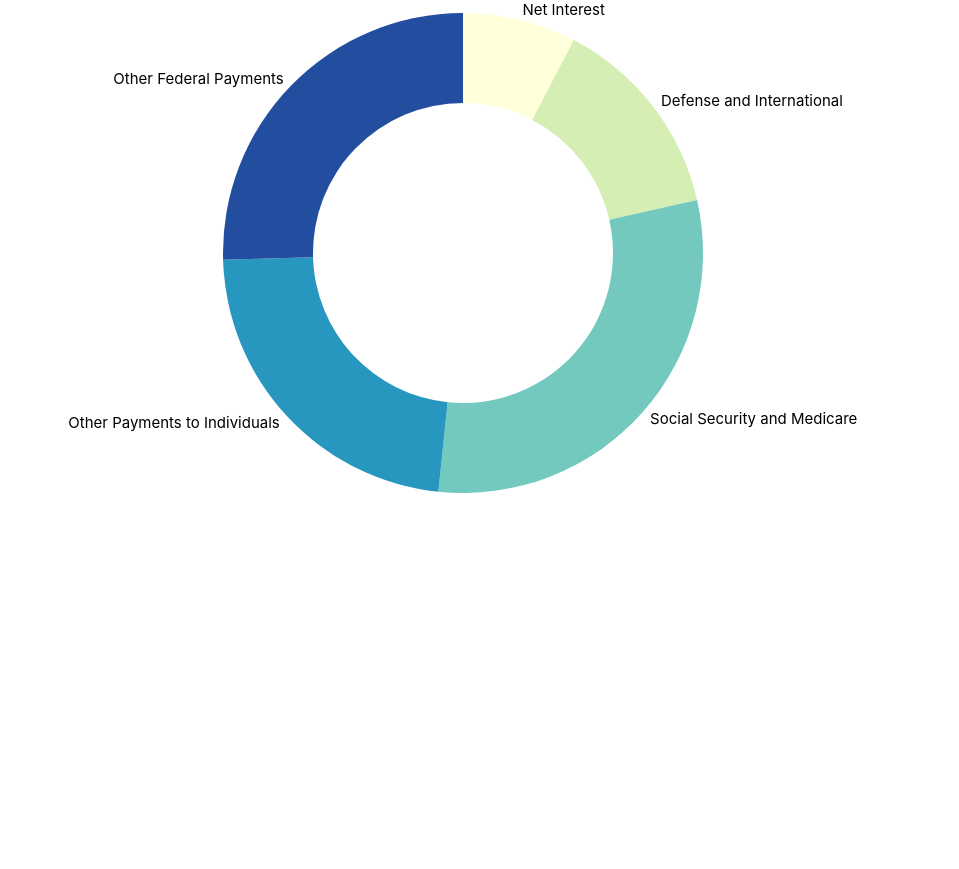
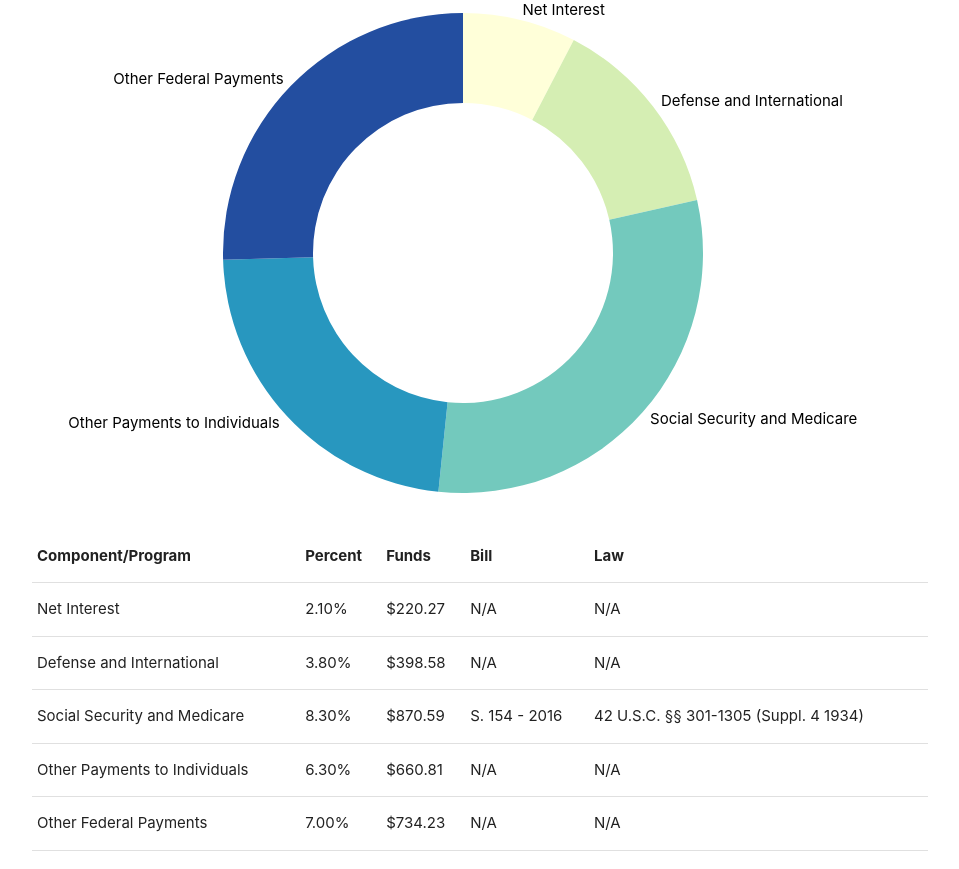
Before and after one commit to GenSci/tax_receipt, a plain HTML site: page index.html in a window 1280 px wide. Shown: the part 490-1359 px from the top of the page, without its empty margins (160-1119 px from the left). Before the commit the page ends 1061 px from the top, so only its background shows below. Drawn offline with nearby package versions, Linux system fonts and the light colour scheme.

Commit message:
Built out table rendering, integrated updating taxes_paid, linked table highlighting to mouseover in graph.

```diff
--- a/index.html
+++ b/index.html
@@ -34,12 +34,12 @@
                     </div>
                 </div>
                 <div class="row">
-                    <div class="col s4 input-field">
+                    <div class="col s3 input-field">
                         <i class="material-icons prefix">attach_money</i>
                         <input type="number" id="taxes_paid" value="10489">
                         <label for="#taxes_paid">Taxes Paid</label>
                     </div>
-                    <div class="col s4 input-field">
+                    <div class="col s3 input-field">
                         <button id="update_graph" class="btn gd-green" name="button">Update Graph</button>
                     </div>
                 </div>
@@ -49,7 +49,7 @@
                     </div>
                 </div>
                 <div id="tax_table" class="row">
-                    <div class="col s12"></div>
+                    <!-- Table to tax spending goes here -->
                 </div>
             </div>
         </content>
@@ -71,6 +71,7 @@
                         .then(resp => resp.json())
                         .then(budget => {
                             drawGraphPie(budget);
+                            drawTable(budget);
                         })
             assignGraph();
         })
--- a/static/index.css
+++ b/static/index.css
@@ -45,3 +45,8 @@ span.funds {
     font-weight: 800;
     color:  #064707;
 }
+
+tr.highlighted {
+    background-color: #b3e5fc;
+    font-weight: bold;
+}
--- a/static/index.js
+++ b/static/index.js
@@ -6,15 +6,15 @@ A series of JavaScript functions supporting the
 generation of a tax receipt page
 */
 
+// TODO: Build out a legend that illustrates the levels into which the table and graph have descended.  Allow zooming back out by clicking on legend entries.
+
 // Creating a function to zoom into a specific area
 function zoomIn(arc, d) {
     if (!d.data.components) {
         return false
     }
     var selected = d3.select(arc);
-
-
-
+    // TODO: Build out a redrawing of the graph using the components inherent in this arc.
 }
 // Creating some useful global variables
 var top_level = {'name': 'Federal Budget'};
@@ -30,6 +30,11 @@ function tooltipString(d) {
               "% of taxes paid.</span>"
     return strHtml;
 }
+
+/*
+shapeData - A function used to encapsulate the transforming of the data passed in to either function to make it suitable for graphing, table purposes.
+*/
+
 
 function drawGraphPie(data, taxes_paid=10489) {
     var svg = d3.select('svg'),
@@ -118,12 +123,16 @@ function drawGraphPie(data, taxes_paid=10489) {
         div.html(tooltipString(d))
         .style("left", d3.event.pageX+'px')
         .style("top", d3.event.pageY+'px');
+        var row = document.getElementById(d.data.name);
+        row.classList.add('highlighted');
         });
     // hiding tooltip on mouseout
     arc.on("mouseout", function(d){
         div.transition()
             .duration(500)
             .style("opacity", 0);
+        var row = document.getElementById(d.data.name);
+        row.classList.remove('highlighted');
     });
     arc.on("click", function(d){
         let myArc = this;
@@ -131,15 +140,88 @@ function drawGraphPie(data, taxes_paid=10489) {
     })
 };
 
+/*
+assignGraph -  Function to bind te drawGraphPie function to the button prssed to update the graph with a new amount of taxes paid
+*/
 function assignGraph() {
     let elem = document.querySelector('#update_graph')
     elem.addEventListener('click', function(){
         let taxes_paid = +document.querySelector('#taxes_paid').value;
-        document.getElementById('tax_graph').innerHTML="";
+
         fetch('static/data.json')
             .then(resp=>resp.json())
             .then(budget => {
+                document.getElementById('tax_graph').innerHTML="";
                 drawGraphPie(budget, taxes_paid)
+                document.getElementById('tax_table').innerHTML="";
+                drawTable(budget, taxes_paid)
             });
     });
 }
+
+/*
+drawTable - A function for drawing an HTML table representing the same data in numerical format.
+*/
+function drawTable(budget, taxes_paid=10489) {
+    // Appending our general table elements
+    var table =d3.select('#tax_table').append('table'),
+        thead = table.append('thead'),
+        tbody = table.append('tbody'),
+        cols = ['Component/Program', 'Percent', 'Funds', 'Bill', 'Law'];
+
+    // Building header row
+    thead.append('tr').selectAll('th')
+    .data(cols).enter()
+    .append('th').text(function(col) {
+        return col;
+    });
+    // Now we transform our data
+    table_data = tableData(budget,taxes_paid);
+    // Now let's make rows for each item in our array of table data.
+    var rows = tbody.selectAll('tr')
+                .data(table_data)
+                .enter()
+                .append('tr')
+                .attr('id', function(d){
+                    return d.name;
+                });
+    // Create a cell in each for for each item
+    var cols = Object.keys(table_data[0]);
+    var cells = rows.selectAll('td')
+                .data(function(row) {
+                    return cols.map(function(col){
+                        return {col: col, val: row[col]};
+                    });
+                }).enter()
+                .append('td')
+                    .text(function (d){
+                        if (d.col == "percent") {
+                            return percentFormat(d.val*100) + "%"
+                        } else if (d.col == 'funds') {
+                            return "$" + cashFormat(d.val)
+                        } else {
+                            return d.val
+                        }
+                    });
+    return table;
+}
+// I really REALLY want to be able to encapsulate this!  But d3 can be persnickity.
+function tableData(budget, tax) {
+    var t_data = new Array();
+    for (var comp in budget) {
+        if (budget.hasOwnProperty(comp)) {
+            let tab_obj = {
+                name: comp,
+                percent: +budget[comp].percentage,
+                funds: +budget[comp].percentage * tax,
+                bill: budget[comp].hasOwnProperty('bill') ? budget[comp].bill : 'N/A',
+                law: budget[comp].hasOwnProperty('law') ? budget[comp].law : 'N/A'
+            };
+            if (budget[comp].hasOwnProperty('components')){
+                tab_obj['components'] = budget[comp].components;
+            }
+            t_data.push(tab_obj);
+        }
+    }
+    return t_data;
+}
```
